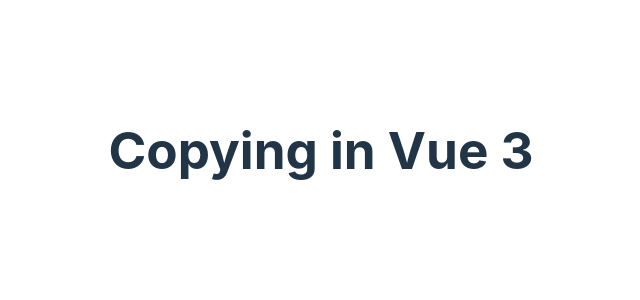
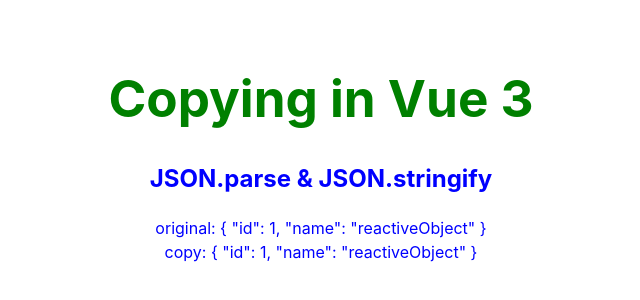
Before and after one commit to CCBaxter84/copying, a Vue app: page / in a window 1280 px wide. Shown: the part 250-550 px from the top of the page, without its empty margins (319-959 px from the left). Built offline with nearby package versions, Linux system fonts and the light colour scheme.

Commit message:
Added naive JsonParse.vue

```diff
--- a/src/App.vue
+++ b/src/App.vue
@@ -1,6 +1,8 @@
 <script setup>
+import JsonParse from './components/JsonParse.vue'
 </script>
 
 <template>
-  <h1>Copying in Vue 3</h1>
+  <h1 style="color: green;">Copying in Vue 3</h1>
+  <json-parse></json-parse>
 </template>
--- /dev/null
+++ b/src/components/JsonParse.vue
@@ -0,0 +1,19 @@
+<template>
+  <section style="color: blue;">
+    <h2>JSON.parse & JSON.stringify</h2>
+    <article>original: {{ reactiveObject }}</article>
+    <article>copy: {{ copiedReactiveObject }}</article>
+  </section>
+</template>
+
+<script setup>
+import { reactive, computed } from 'vue'
+
+const reactiveObject = reactive({
+  id: 1,
+  name: 'reactiveObject'
+})
+
+const copiedReactiveObject = computed(
+  () => JSON.parse(JSON.stringify(reactiveObject)))
+</script>
```
